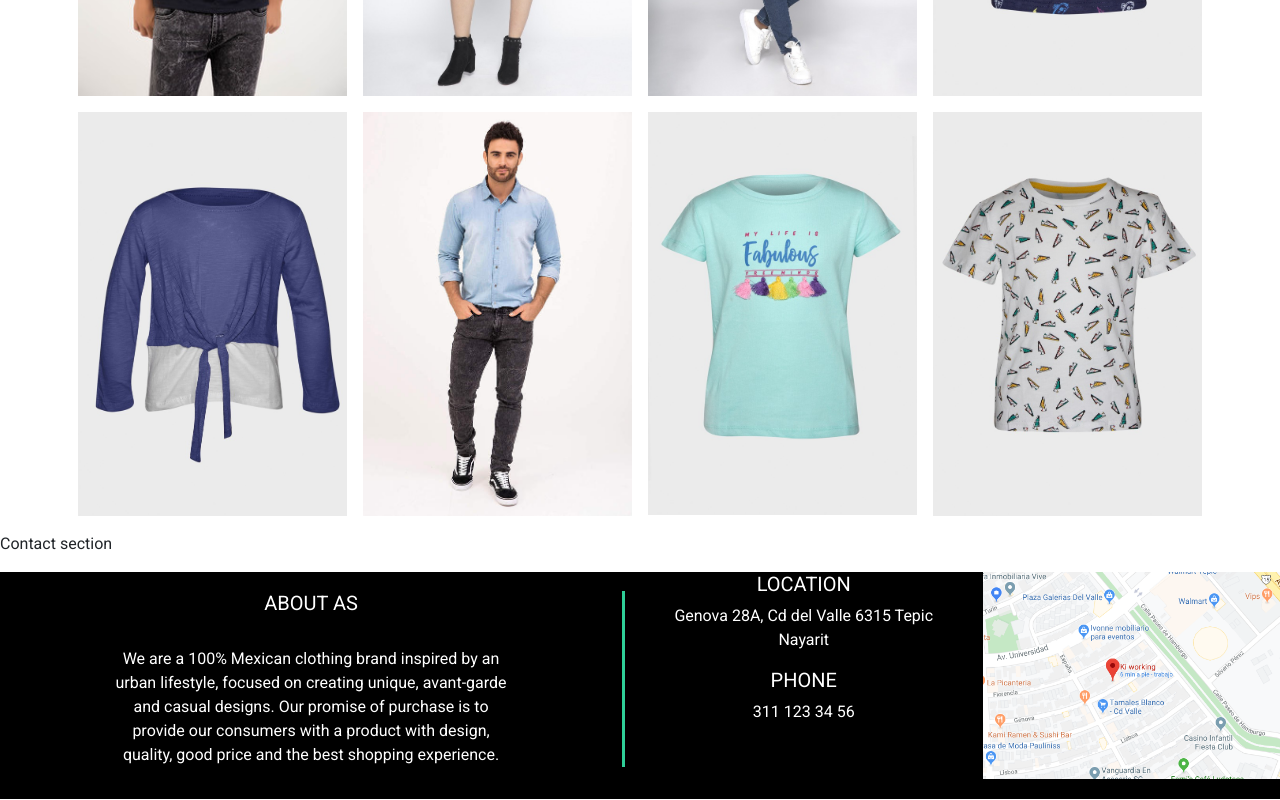
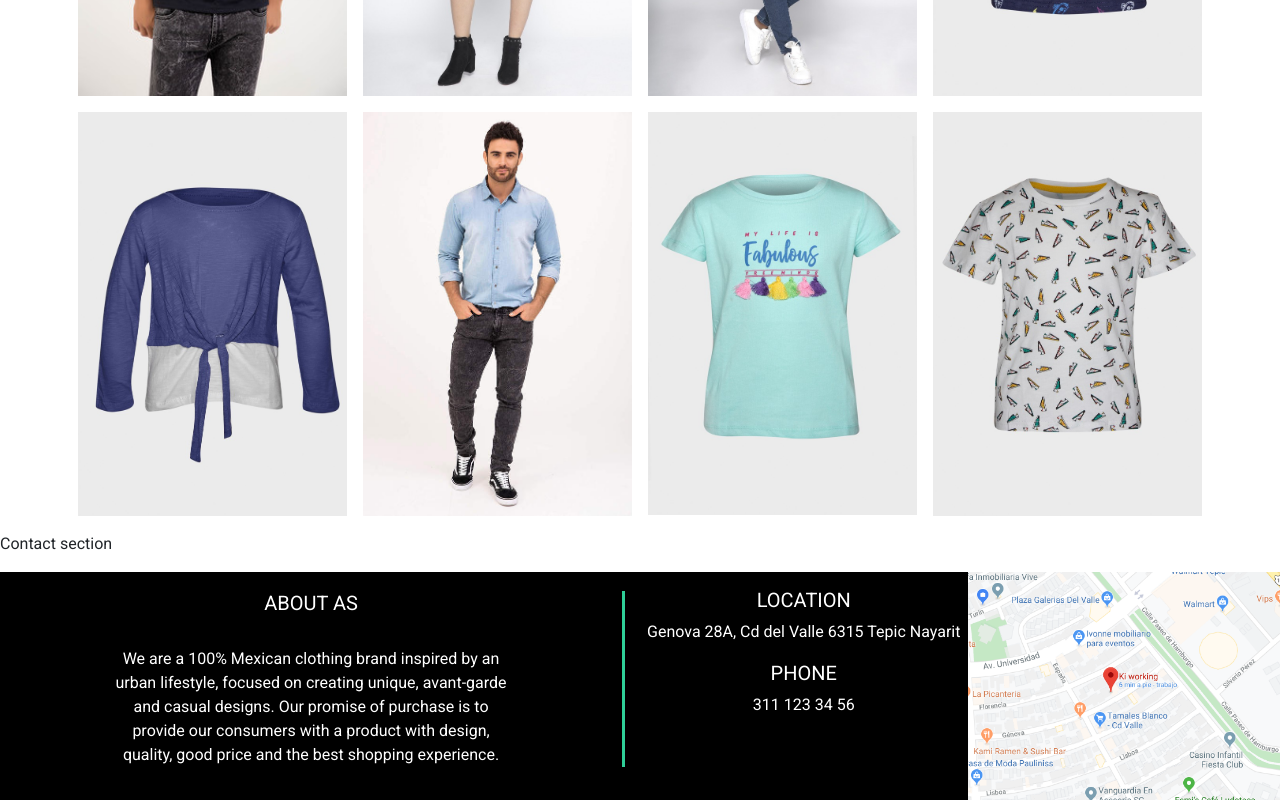
Before and after one commit to ffloresibarra/Landing-Page, a website: page public/index.html in a window 1280 px wide. Shown: the part 1630-2430 px from the top of the page. Drawn offline with nearby package versions, Linux system fonts and the light colour scheme.

Commit message:
ajuste de about

```diff
--- a/public/css/styles.css
+++ b/public/css/styles.css
@@ -35,10 +35,7 @@ body {
   word-wrap: break-word;
   color: #FFF;
 }
-.text-uppercase {
-  color: white;
-  text-align: center;
-}
+
 
 .page-footer {
   background-color:black;
@@ -46,7 +43,6 @@ body {
 
 .list-unstyled {
   color: white;
-
   text-align: center;
 }
 
@@ -116,6 +112,18 @@ a.nav-link.active{
 
 /*----------------   CESAR   CSS  END  --------------*/
 
+/*----------------   CARLOS   CSS  START  --------------*/
+
+.text-uppercase {
+  color: white;
+  text-align: center;
+  margin-top: 5%;
+}
+
+.col-md-3{
+  padding: 0%;
+}
+
 .about-line{
   border-right-style: solid;
   color:#2FCE98 ;
@@ -132,3 +140,4 @@ a.nav-link.active{
   padding-left: 2cm;
   padding-right: 2cm;
 }
+/*----------------   CARLOS   CSS  END  --------------*/
```
